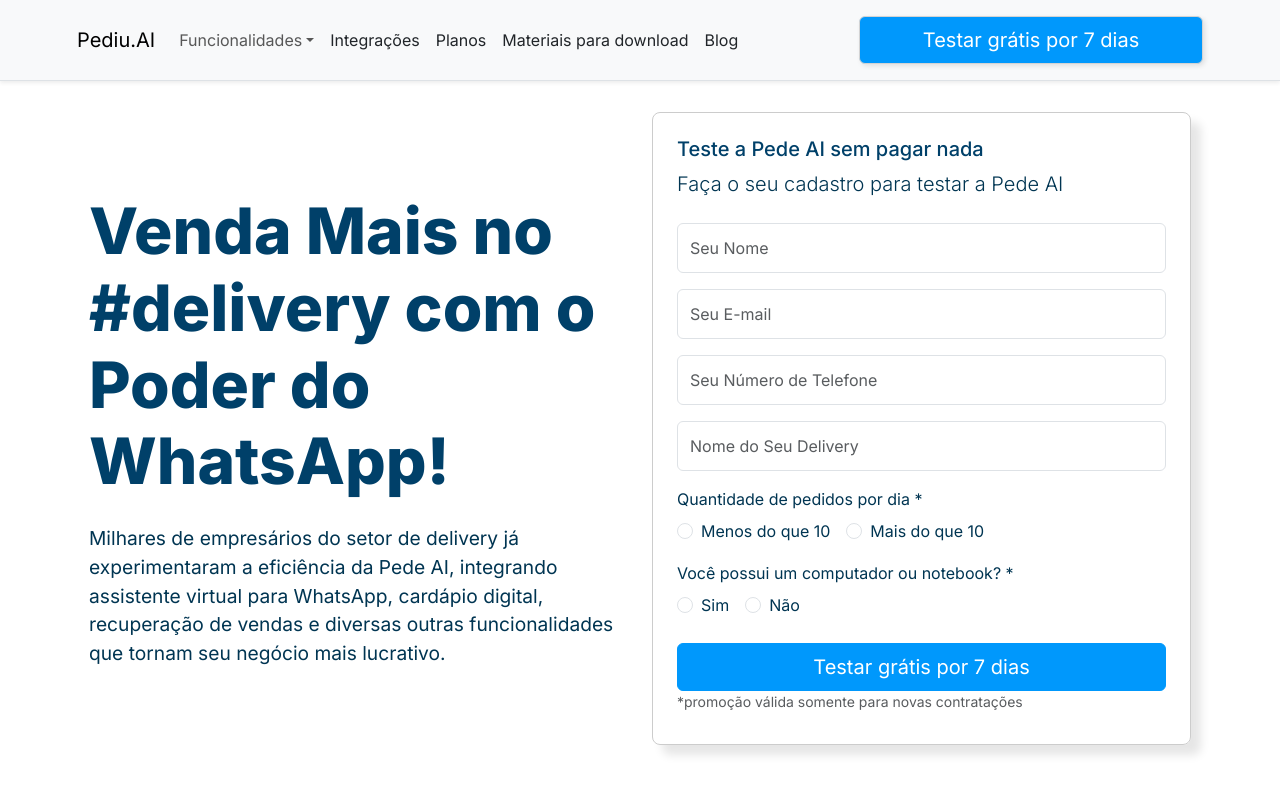
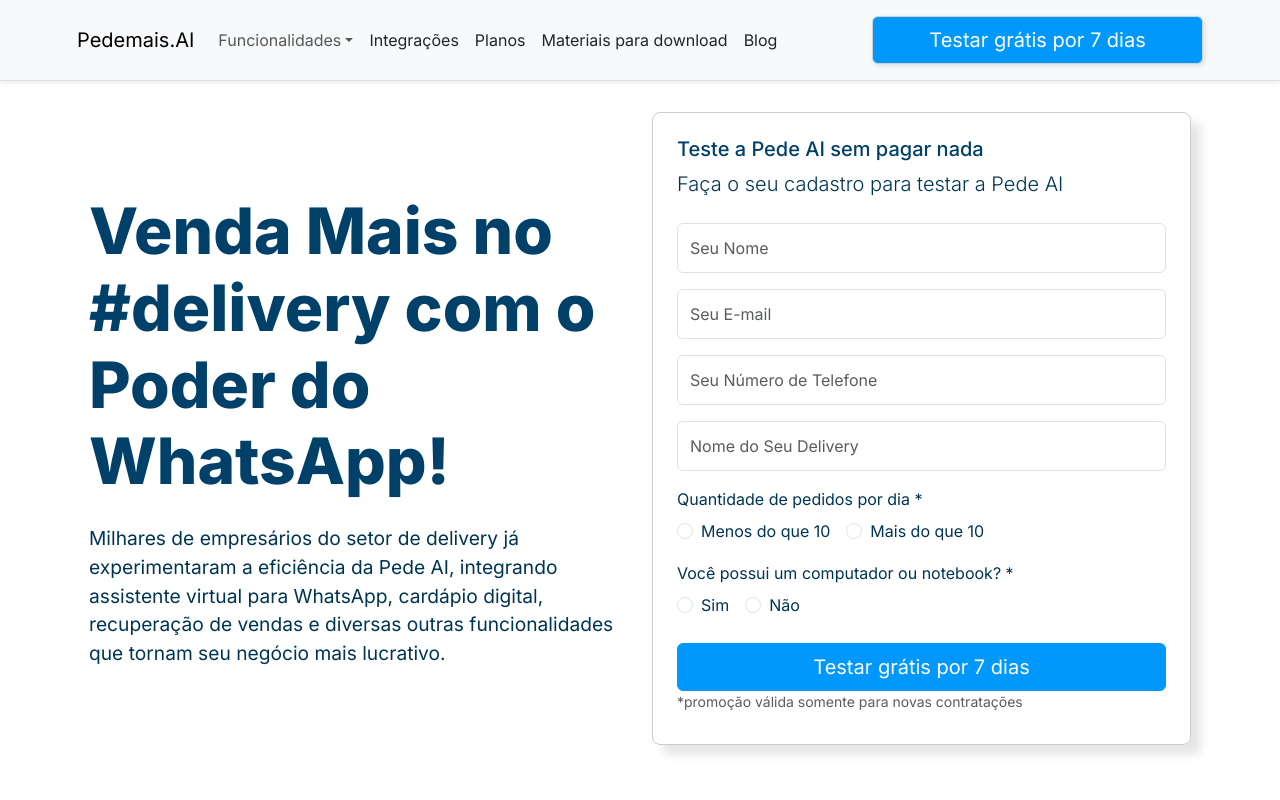
Before and after one commit to pedemais-ai/pedemais-home, a Next.js app: page / in a window 1280 px wide. Shown: the top 800 px of the page. Built offline with nearby package versions, Linux system fonts and the light colour scheme.

Commit message:
chore: change app name

```diff
--- a/src/app/layout.tsx
+++ b/src/app/layout.tsx
@@ -6,7 +6,7 @@
 const inter = Inter({subsets: ['latin']})
 
 export const metadata: Metadata = {
-    title: 'Pede.AI',
+    title: 'Pedemais.AI',
     description: 'Venda Mais no #delivery com o Poder do WhatsApp!',
 }
 
--- a/src/app/page.tsx
+++ b/src/app/page.tsx
@@ -10,7 +10,7 @@
    const [wordIndex, setWordIndex] = useState(0);
 
    useEffect(() => {
-      const targetWords = ['Pediu.AI', 'WhatsApp'];
+      const targetWords = ['Pedemais.AI', 'WhatsApp'];
       const currentWord = targetWords[wordIndex];
       const wordArray = currentWord.split('');
       let displayedWord = '';
@@ -51,7 +51,7 @@
       <>
          <Navbar bg="light" expand="md" fixed="top" className="p-3 mb-3 border-bottom shadow-sm" style={{ backgroundColor: 'white' }}>
             <Container>
-               <Navbar.Brand href="#" className="font-weight-normal">Pediu.AI</Navbar.Brand>
+               <Navbar.Brand href="#" className="font-weight-normal">Pedemais.AI</Navbar.Brand>
                <Navbar.Toggle aria-controls="responsive-navbar-nav" />
                <Navbar.Collapse id="responsive-navbar-nav">
                   <Col md={8} className="mb-3 mb-md-0 d-flex align-items-center">
```
